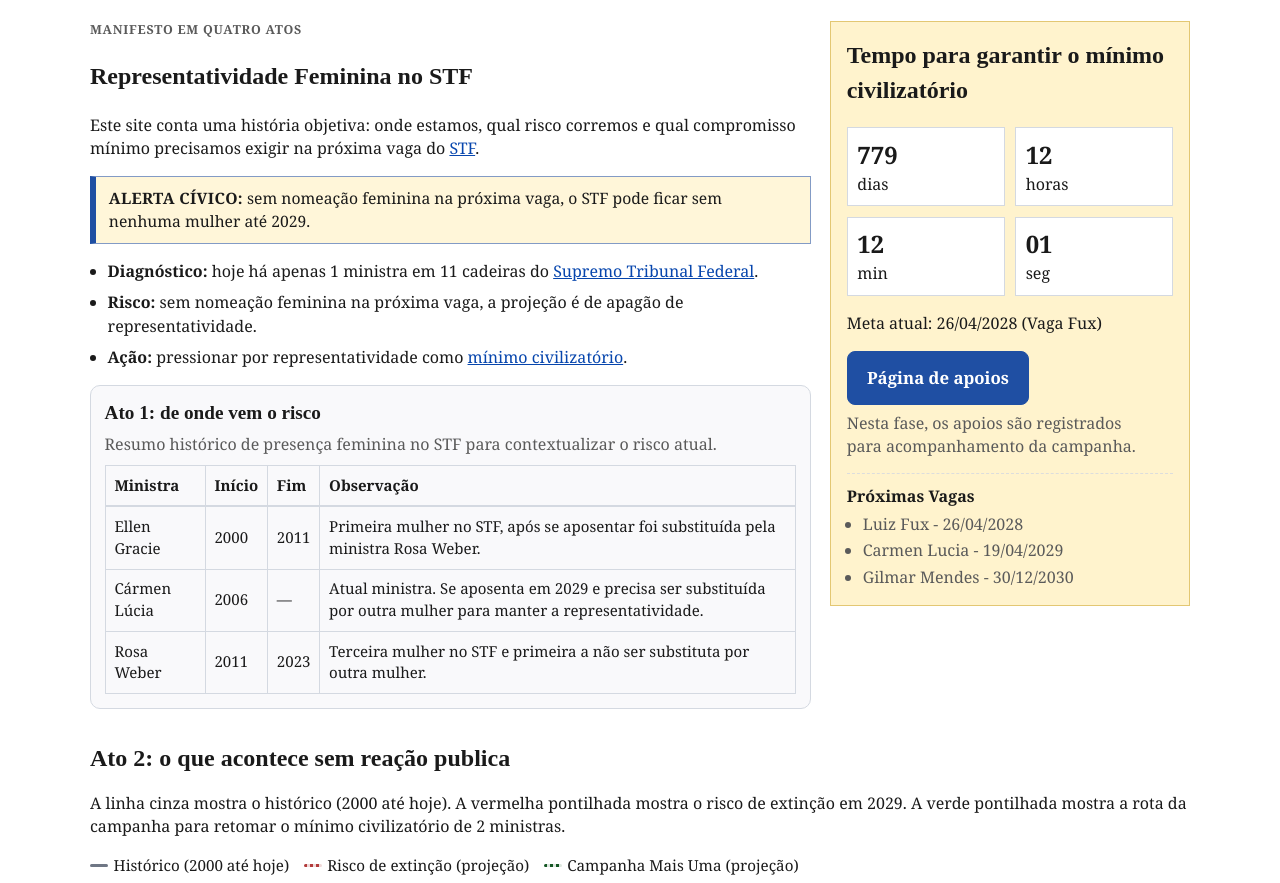
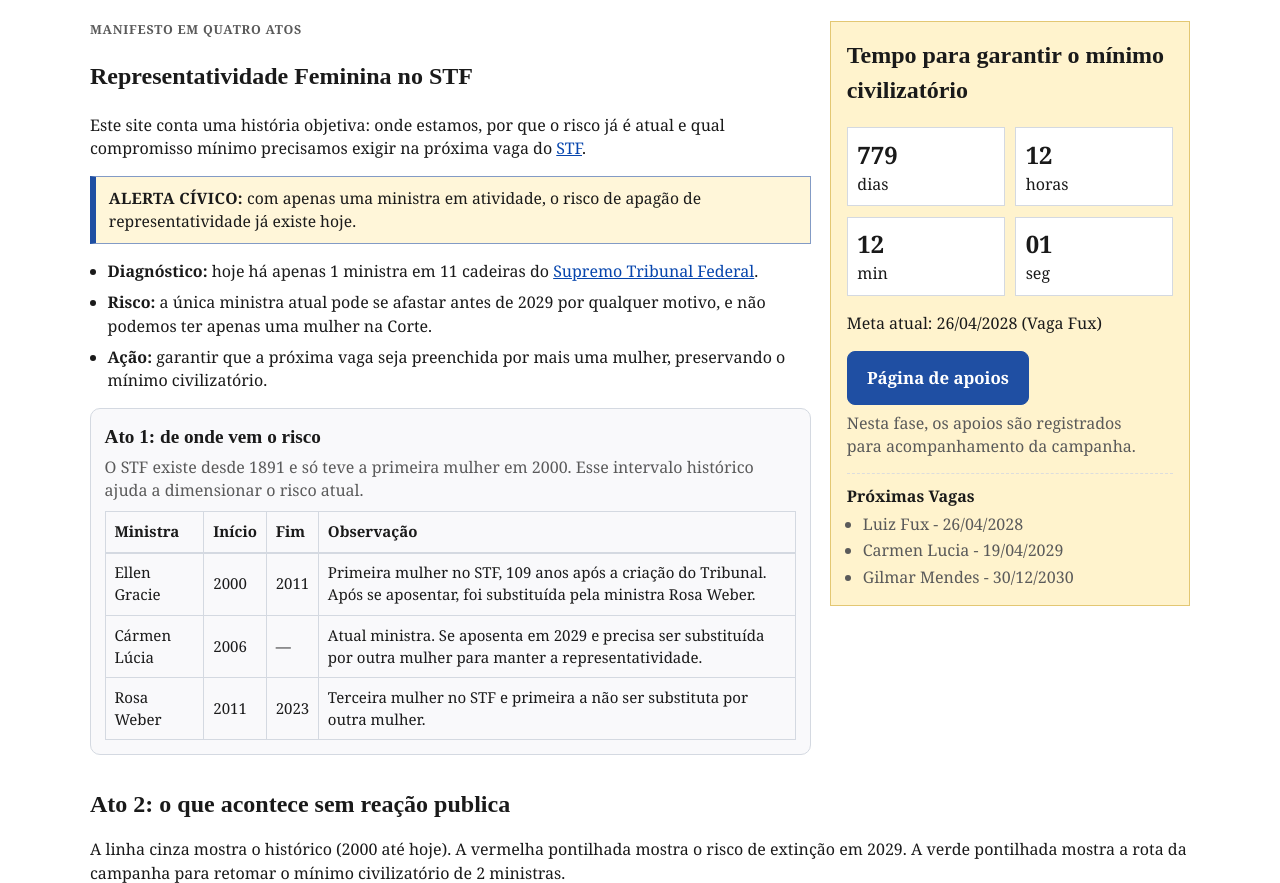
Before and after one commit to janiomelo/maisumanostf.ong.br, a Flask app: page / in a window 1280 px wide. Shown: the part 57-940 px from the top of the page. Run offline with Flask 3, Linux system fonts and the light colour scheme; parts of the project's set-up code (start-up, migrations or seed data) failed here and were passed over; some libraries are stand-ins or nearby versions.

Commit message:
refactor home page content for clarity and urgency; update risk and action statements

```diff
--- a/app/templates/publico/home.html
+++ b/app/templates/publico/home.html
@@ -7,18 +7,18 @@
   <div class="hero-main">
     <p class="manifesto-kicker">Manifesto em quatro atos</p>
     <h1>Representatividade Feminina no STF</h1>
-    <p class="lead">Este site conta uma história objetiva: onde estamos, qual risco corremos e qual compromisso mínimo precisamos exigir na próxima vaga do <a href="https://portal.stf.jus.br/" target="_blank" rel="noopener">STF</a>.</p>
-    <p class="civic-alert" role="status" aria-live="polite"><strong>ALERTA CÍVICO:</strong> sem nomeação feminina na próxima vaga, o STF pode ficar sem nenhuma mulher até 2029.</p>
+    <p class="lead">Este site conta uma história objetiva: onde estamos, por que o risco já é atual e qual compromisso mínimo precisamos exigir na próxima vaga do <a href="https://portal.stf.jus.br/" target="_blank" rel="noopener">STF</a>.</p>
+    <p class="civic-alert" role="status" aria-live="polite"><strong>ALERTA CÍVICO:</strong> com apenas uma ministra em atividade, o risco de apagão de representatividade já existe hoje.</p>
 
     <ul class="story-points">
       <li><strong>Diagnóstico:</strong> hoje há apenas 1 ministra em 11 cadeiras do <a href="https://pt.wikipedia.org/wiki/Supremo_Tribunal_Federal" target="_blank" rel="noopener">Supremo Tribunal Federal</a>.</li>
-      <li><strong>Risco:</strong> sem nomeação feminina na próxima vaga, a projeção é de apagão de representatividade.</li>
-      <li><strong>Ação:</strong> pressionar por representatividade como <a href="#sobre">mínimo civilizatório</a>.</li>
+      <li><strong>Risco:</strong> a única ministra atual pode se afastar antes de 2029 por qualquer motivo, e não podemos ter apenas uma mulher na Corte.</li>
+      <li><strong>Ação:</strong> garantir que a próxima vaga seja preenchida por mais uma mulher, preservando o mínimo civilizatório.</li>
     </ul>
 
     <section class="timeline-inline" aria-label="Cronologia de ocupação">
       <h2>Ato 1: de onde vem o risco</h2>
-      <p class="timeline-summary">Resumo histórico de presença feminina no STF para contextualizar o risco atual.</p>
+      <p class="timeline-summary">O STF existe desde 1891 e só teve a primeira mulher em 2000. Esse intervalo histórico ajuda a dimensionar o risco atual.</p>
       <div class="timeline-table-wrap">
         <table>
           <caption class="sr-only">Cronologia de ocupação de ministras no STF</caption>
@@ -35,7 +35,7 @@
               <td>Ellen Gracie</td>
               <td>2000</td>
               <td>2011</td>
-              <td>Primeira mulher no STF, após se aposentar foi substituída pela ministra Rosa Weber.</td>
+              <td>Primeira mulher no STF, 109 anos após a criação do Tribunal. Após se aposentar, foi substituída pela ministra Rosa Weber.</td>
             </tr>
             <tr>
               <td>Cármen Lúcia</td>
```
